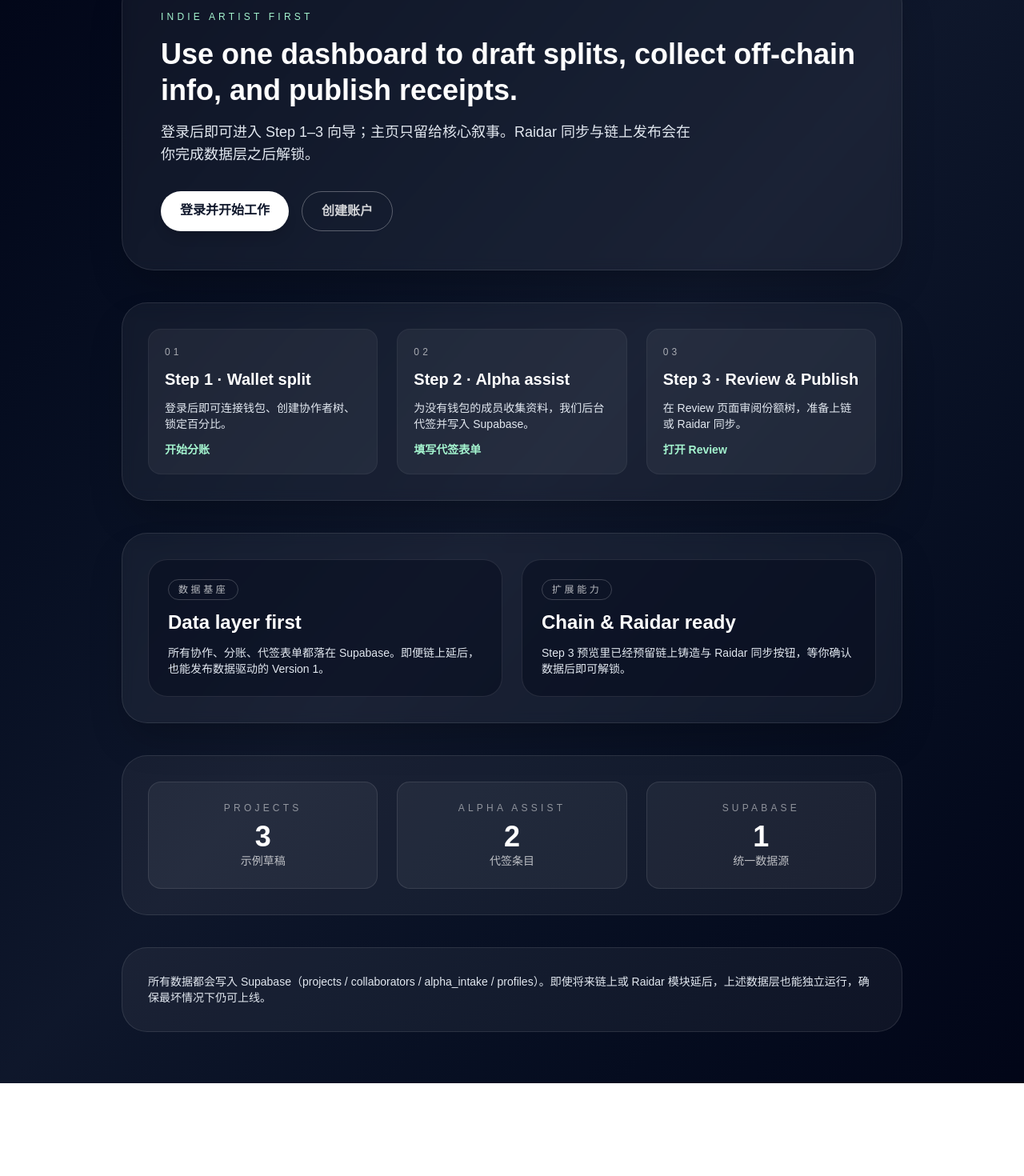
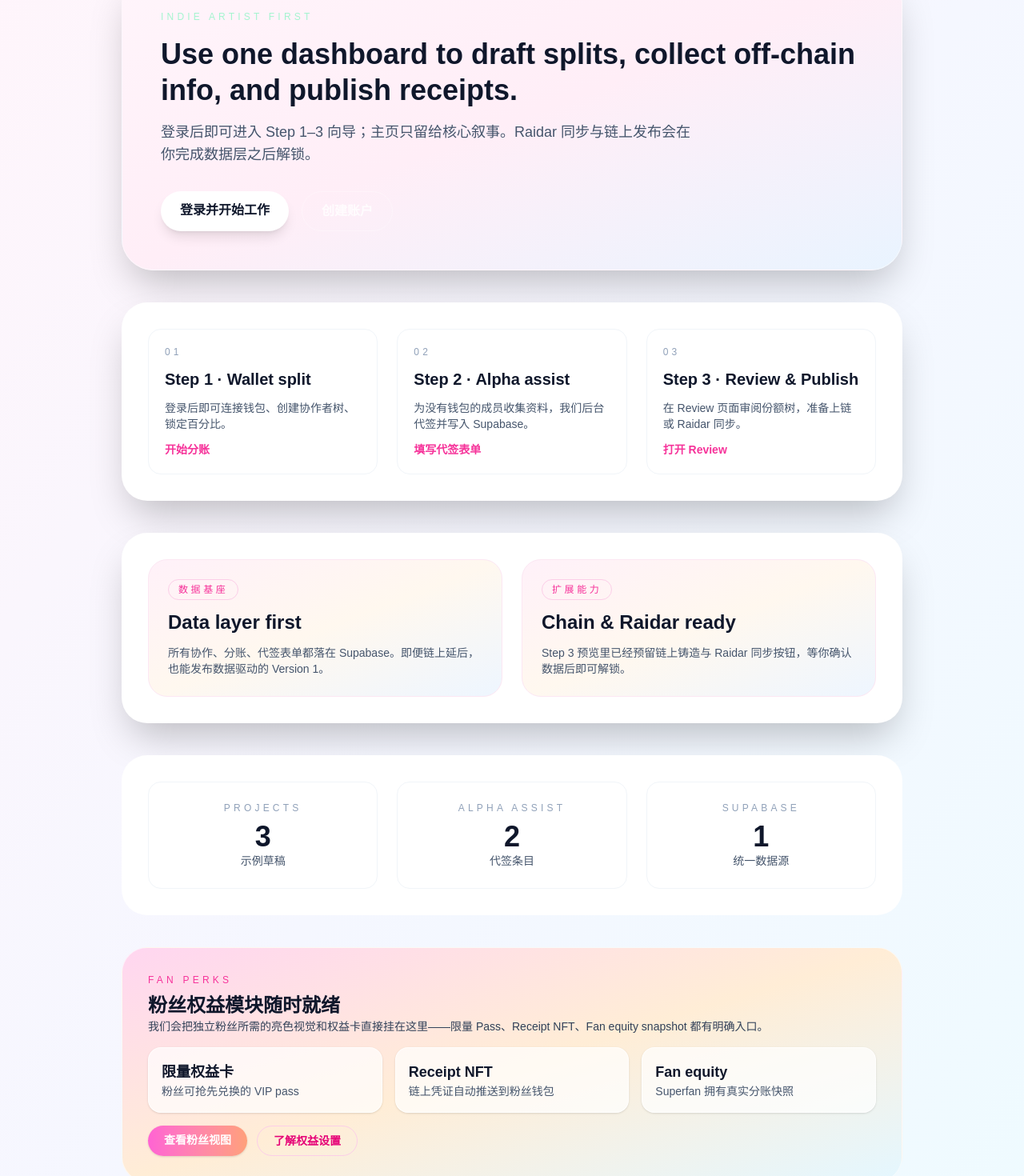
Before and after one commit to katherinezyj116-creator/indie-royalty., a Next.js app in the folder web/: page / in a window 1280 px wide. Shown: the part 100-1570 px from the top of the page at 80% size. Before the commit the page ends 1454 px from the top, so only its background shows below. Built offline with nearby package versions, Linux system fonts and the light colour scheme; no server answers; what wagmi would draw is missing.

Commit message:
style: apply bright theme across landing and dashboard

```diff
--- a/web/src/app/page.tsx
+++ b/web/src/app/page.tsx
@@ -45,16 +45,22 @@ const stats = [
   { label: "Supabase", value: "1", detail: "统一数据源" },
 ];
 
+const fanPerks = [
+  { title: "限量权益卡", detail: "粉丝可抢先兑换的 VIP pass" },
+  { title: "Receipt NFT", detail: "链上凭证自动推送到粉丝钱包" },
+  { title: "Fan equity", detail: "Superfan 拥有真实分账快照" },
+];
+
 export default function LandingPage() {
   return (
-    <div className="min-h-screen bg-gradient-to-br from-slate-950 via-slate-900 to-slate-950 text-white">
+    <div className="min-h-screen bg-gradient-to-br from-[#fff5fb] via-[#f5f7ff] to-[#eefbff] text-slate-900">
       <div className="mx-auto flex w-full max-w-5xl flex-col gap-10 px-6 py-16">
-        <section className="rounded-[40px] border border-white/10 bg-white/5 p-12 shadow-2xl backdrop-blur">
+        <section className="rounded-[40px] border border-white/40 bg-gradient-to-br from-[#fff5fb] via-[#ffeef7] to-[#e9f4ff] p-12 shadow-2xl">
           <p className="text-xs uppercase tracking-[0.35em] text-emerald-200">Indie artist first</p>
-          <h1 className="mt-4 text-4xl font-semibold leading-tight text-white">
+          <h1 className="mt-4 text-4xl font-semibold leading-tight text-slate-900">
             Use one dashboard to draft splits, collect off-chain info, and publish receipts.
           </h1>
-          <p className="mt-4 max-w-2xl text-lg text-slate-200">
+          <p className="mt-4 max-w-2xl text-lg text-slate-600">
             登录后即可进入 Step 1–3 向导；主页只留给核心叙事。Raidar 同步与链上发布会在你完成数据层之后解锁。
           </p>
           <div className="mt-8 flex flex-wrap gap-4">
@@ -73,15 +79,15 @@ export default function LandingPage() {
           </div>
         </section>
 
-        <section className="grid gap-6 rounded-[32px] border border-white/10 bg-white/5 p-8 shadow-2xl backdrop-blur md:grid-cols-3">
+        <section className="grid gap-6 rounded-[32px] border border-white/60 bg-white p-8 shadow-2xl md:grid-cols-3">
           {steps.map((step) => (
-            <div key={step.id} className="flex flex-col gap-3 rounded-2xl border border-white/5 bg-white/5 p-5">
-              <p className="text-xs uppercase tracking-[0.35em] text-white/60">{step.id}</p>
-              <h3 className="text-xl font-semibold text-white">{step.title}</h3>
-              <p className="text-sm text-slate-200">{step.body}</p>
+            <div key={step.id} className="flex flex-col gap-3 rounded-2xl border border-slate-100 bg-white p-5">
+              <p className="text-xs uppercase tracking-[0.35em] text-slate-400">{step.id}</p>
+              <h3 className="text-xl font-semibold text-slate-900">{step.title}</h3>
+              <p className="text-sm text-slate-600">{step.body}</p>
               <Link
                 href={step.href}
-                className="mt-auto text-sm font-semibold text-emerald-200 underline-offset-4 hover:underline"
+                className="mt-auto text-sm font-semibold text-pink-500 underline-offset-4 hover:underline"
               >
                 {step.cta}
               </Link>
@@ -89,31 +95,63 @@ export default function LandingPage() {
           ))}
         </section>
 
-        <section className="grid gap-6 rounded-[32px] border border-white/10 bg-white/5 p-8 shadow-2xl backdrop-blur lg:grid-cols-2">
+        <section className="grid gap-6 rounded-[32px] border border-white/60 bg-white p-8 shadow-2xl lg:grid-cols-2">
           {highlights.map((item) => (
-            <div key={item.title} className="flex flex-col gap-3 rounded-3xl border border-white/10 bg-slate-950/40 p-6">
-              <span className="inline-flex w-fit rounded-full border border-white/20 px-3 py-1 text-xs uppercase tracking-[0.3em] text-white/70">
+            <div key={item.title} className="flex flex-col gap-3 rounded-3xl border border-pink-100 bg-gradient-to-br from-[#fff1f9] via-[#fff8ef] to-[#eef6ff] p-6">
+              <span className="inline-flex w-fit rounded-full border border-pink-200 px-3 py-1 text-xs uppercase tracking-[0.3em] text-pink-500">
                 {item.tag}
               </span>
-              <h3 className="text-2xl font-semibold text-white">{item.title}</h3>
-              <p className="text-sm text-slate-200">{item.body}</p>
+              <h3 className="text-2xl font-semibold text-slate-900">{item.title}</h3>
+              <p className="text-sm text-slate-600">{item.body}</p>
             </div>
           ))}
         </section>
 
-        <section className="rounded-[32px] border border-white/10 bg-white/5 p-8">
+        <section className="rounded-[32px] border border-white/60 bg-white p-8">
           <div className="grid gap-6 text-center text-white/80 md:grid-cols-3">
             {stats.map((stat) => (
-              <div key={stat.label} className="rounded-2xl border border-white/10 bg-white/5 p-6">
-                <p className="text-xs uppercase tracking-[0.35em] text-white/50">{stat.label}</p>
-                <p className="mt-2 text-4xl font-semibold text-white">{stat.value}</p>
-                <p className="text-sm text-white/70">{stat.detail}</p>
+              <div key={stat.label} className="rounded-2xl border border-slate-100 bg-white p-6">
+                <p className="text-xs uppercase tracking-[0.35em] text-slate-400">{stat.label}</p>
+                <p className="mt-2 text-4xl font-semibold text-slate-900">{stat.value}</p>
+                <p className="text-sm text-slate-600">{stat.detail}</p>
               </div>
             ))}
           </div>
         </section>
 
-        <section className="rounded-[32px] border border-white/10 bg-white/5 p-8 text-sm text-slate-200">
+        <section className="rounded-[32px] border border-white/60 bg-gradient-to-br from-[#ffd6f0] via-[#ffedd6] to-[#e4f7ff] p-8 text-slate-900">
+          <div className="flex flex-col gap-4">
+            <div>
+              <p className="text-xs uppercase tracking-[0.35em] text-pink-500">Fan perks</p>
+              <h3 className="mt-2 text-2xl font-semibold">粉丝权益模块随时就绪</h3>
+              <p className="text-sm text-slate-700">我们会把独立粉丝所需的亮色视觉和权益卡直接挂在这里——限量 Pass、Receipt NFT、Fan equity snapshot 都有明确入口。</p>
+            </div>
+            <div className="grid gap-4 md:grid-cols-3">
+              {fanPerks.map((perk) => (
+                <div key={perk.title} className="rounded-2xl border border-white/70 bg-white/70 p-4 shadow">
+                  <h4 className="text-lg font-semibold text-slate-900">{perk.title}</h4>
+                  <p className="text-sm text-slate-600">{perk.detail}</p>
+                </div>
+              ))}
+            </div>
+            <div className="flex flex-wrap gap-3">
+              <Link
+                href="/dashboard#step-3"
+                className="rounded-full bg-gradient-to-r from-[#ff63d3] to-[#ffa07a] px-5 py-2 text-sm font-semibold text-white shadow"
+              >
+                查看粉丝视图
+              </Link>
+              <Link
+                href="/"
+                className="rounded-full border border-pink-200 px-5 py-2 text-sm font-semibold text-pink-600"
+              >
+                了解权益设置
+              </Link>
+            </div>
+          </div>
+        </section>
+
+        <section className="rounded-[32px] border border-white/60 bg-white p-8 text-sm text-slate-600">
           <p>
             所有数据都会写入 Supabase（projects / collaborators / alpha_intake / profiles）。即使将来链上或 Raidar 模块延后，上述数据层也能独立运行，确保最坏情况下仍可上线。
           </p>
--- a/web/src/components/PageShell.tsx
+++ b/web/src/components/PageShell.tsx
@@ -20,18 +20,18 @@ export function PageShell({
   children: ReactNode;
 }) {
   return (
-    <div className="min-h-screen bg-gradient-to-br from-slate-950 via-slate-900 to-slate-950 text-white">
+    <div className="min-h-screen bg-gradient-to-br from-[#fff5fb] via-[#f5f7ff] to-[#eefbff] text-slate-900">
       <div className="mx-auto w-full max-w-5xl px-6 py-10">
-        <header className="flex flex-wrap items-center justify-between gap-4 rounded-3xl border border-white/10 bg-white/5 px-6 py-4 shadow-2xl backdrop-blur">
-          <Link href="/" className="text-base font-semibold tracking-[0.35em] text-slate-100">
+        <header className="flex flex-wrap items-center justify-between gap-4 rounded-3xl border border-white/60 bg-white px-6 py-4 shadow-2xl">
+          <Link href="/" className="text-base font-semibold tracking-[0.35em] text-slate-800">
             INDIE ROYALTY
           </Link>
-          <nav className="flex flex-wrap items-center gap-3 text-sm text-slate-300">
+          <nav className="flex flex-wrap items-center gap-3 text-sm text-slate-600">
             {navItems.map((item) => (
               <Link
                 key={item.href}
                 href={item.href}
-                className="rounded-full px-3 py-1 transition hover:bg-white/10 hover:text-white"
+                className="rounded-full px-3 py-1 transition hover:bg-pink-100 hover:text-pink-600"
               >
                 {item.label}
               </Link>
@@ -39,11 +39,11 @@ export function PageShell({
           </nav>
         </header>
 
-        <section className="mt-12 rounded-[32px] border border-white/10 bg-white/5 p-10 shadow-2xl backdrop-blur">
+        <section className="mt-12 rounded-[32px] border border-white/60 bg-white p-10 shadow-2xl">
           <div className="space-y-3">
-            <p className="text-xs uppercase tracking-[0.35em] text-emerald-200">Workflow</p>
-            <h1 className="text-3xl font-semibold text-white">{title}</h1>
-            {subtitle ? <p className="text-slate-300">{subtitle}</p> : null}
+            <p className="text-xs uppercase tracking-[0.35em] text-pink-500">Workflow</p>
+            <h1 className="text-3xl font-semibold text-slate-900">{title}</h1>
+            {subtitle ? <p className="text-slate-600">{subtitle}</p> : null}
           </div>
           <div className="mt-10 space-y-6">{children}</div>
         </section>
--- a/web/src/components/ProjectList.tsx
+++ b/web/src/components/ProjectList.tsx
@@ -72,34 +72,34 @@ export function ProjectList({ initialProjects }: { initialProjects?: ProjectSumm
       {projects.map((project) => (
         <div
           key={project.id}
-          className="rounded-2xl border border-white/10 bg-white/5 p-4 text-sm text-slate-200"
+          className="rounded-2xl border border-slate-200 bg-white p-4 text-sm text-slate-700"
         >
           <div className="flex items-center justify-between">
             <div>
-              <p className="text-base font-semibold text-white">{project.name}</p>
+              <p className="text-base font-semibold text-slate-900">{project.name}</p>
               {project.overview && (
-                <p className="text-xs text-slate-400">{project.overview}</p>
+                <p className="text-xs text-slate-500">{project.overview}</p>
               )}
             </div>
-            <p className="text-xs text-slate-400">
+            <p className="text-xs text-slate-500">
               {new Date(project.created_at).toLocaleDateString()} · {project.total_percent ?? 0}%
             </p>
           </div>
           {project.collaborators && project.collaborators.length > 0 && (
-            <ul className="mt-3 space-y-1 text-xs text-slate-300">
+            <ul className="mt-3 space-y-1 text-xs text-slate-600">
               {project.collaborators.map((collab, index) => (
                 <li key={`${project.id}-${index}`} className="flex items-center justify-between">
                   <span>
                     {collab.name ?? "Unnamed"} · {collab.role ?? "Contributor"}
                   </span>
-                  <span className="text-slate-400">{collab.percent ?? 0}%</span>
+                  <span className="text-slate-500">{collab.percent ?? 0}%</span>
                 </li>
               ))}
             </ul>
           )}
           <Link
             href={`/dashboard/projects/${project.id}`}
-            className="mt-4 inline-flex rounded-full border border-white/30 px-4 py-2 text-xs font-semibold text-white"
+            className="mt-4 inline-flex rounded-full bg-gradient-to-r from-[#ff63d3] to-[#ffa07a] px-4 py-2 text-xs font-semibold text-white"
           >
             Open review
           </Link>
```
Also changed, not shown: web/src/app/dashboard/page.tsx (+18 -18 lines), web/src/components/StepForms.tsx (+32 -32 lines).
